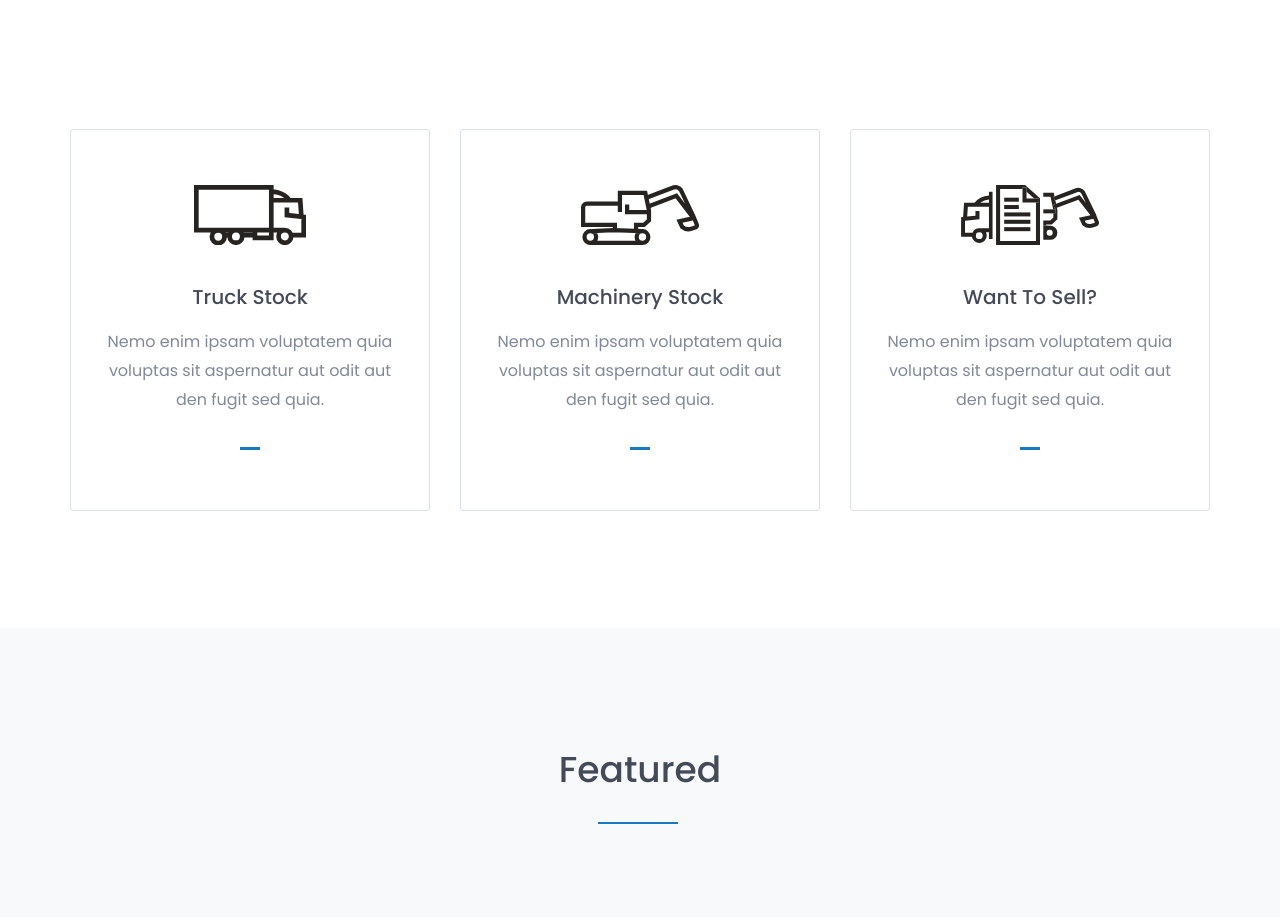
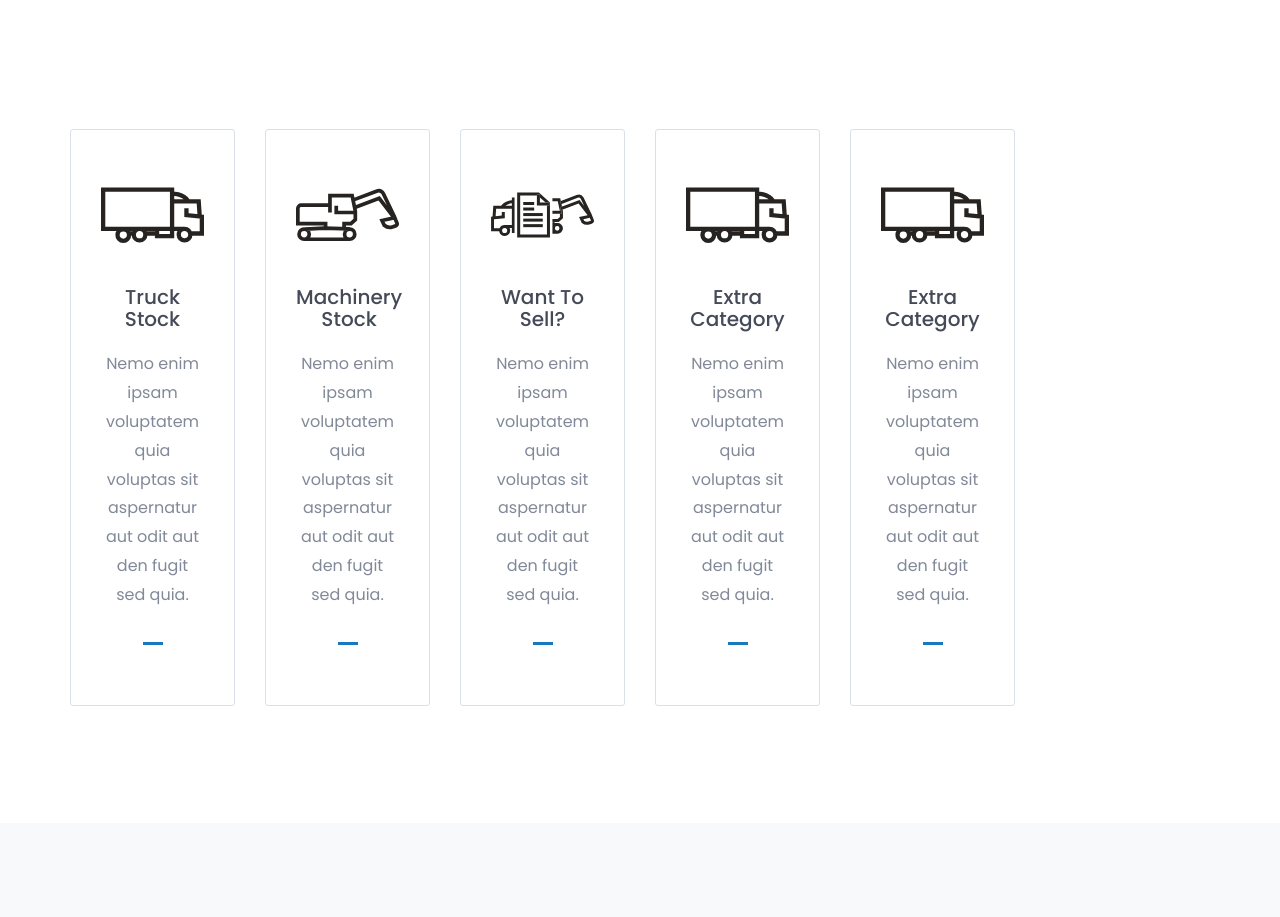
Before and after one commit to tiagomendes90/LEGA, a plain HTML site: page index.html in a window 1280 px wide. Shown: the part 760-1677 px from the top of the page. Drawn offline with nearby package versions, Linux system fonts and the light colour scheme.

Commit message:
Update index.html

```diff
--- a/index.html
+++ b/index.html
@@ -121,45 +121,58 @@
     <div class="container">
         <div class="service-content">
             <div class="row">
-						<div class="col-md-4 col-sm-6">
+                <div class="col-12 col-md-6 col-lg-2">
                     <div class="single-service-item">
                         <div class="single-service-icon">
                             <img src="assets/logo/1x/SVG/SVG/Ativo 7.svg" alt="Truck Icon" class="service-icon-img">
                         </div>
-								<h2><a href="#">truck stock<span> </span> </a></h2>
-								<p>
-									Nemo enim ipsam voluptatem quia voluptas sit aspernatur aut odit aut den fugit sed quia.
-								</p>
+                        <h2><a href="#">truck stock</a></h2>
+                        <p>Nemo enim ipsam voluptatem quia voluptas sit aspernatur aut odit aut den fugit sed quia.</p>
                     </div>
                 </div>
-						<div class="col-md-4 col-sm-6">
+                <div class="col-12 col-md-6 col-lg-2">
                     <div class="single-service-item">
                         <div class="single-service-icon">
                             <img src="assets/logo/1x/SVG/SVG/Ativo 6.svg" alt="machinery stock" class="service-icon-img">
                         </div>
-								<h2><a href="#">machinery stock <span> </span> </a></h2>
-								<p>
-									Nemo enim ipsam voluptatem quia voluptas sit aspernatur aut odit aut den fugit sed quia.
-								</p>
+                        <h2><a href="#">machinery stock</a></h2>
+                        <p>Nemo enim ipsam voluptatem quia voluptas sit aspernatur aut odit aut den fugit sed quia.</p>
                     </div>
                 </div>
-						<div class="col-md-4 col-sm-6">
+                <div class="col-12 col-md-6 col-lg-2">
                     <div class="single-service-item">
                         <div class="single-service-icon">
-									<img src="assets/logo/1x/SVG/SVG/Ativo 11.svg" alt="machinery stock" class="service-icon-img">
+                            <img src="assets/logo/1x/SVG/SVG/Ativo 11.svg" alt="want to sell" class="service-icon-img">
                         </div>
-								<h2><a href="#">want to sell? <span> </span> </a></h2>
-								<p>
-									Nemo enim ipsam voluptatem quia voluptas sit aspernatur aut odit aut den fugit sed quia.
-								</p>
+                        <h2><a href="#">want to sell?</a></h2>
+                        <p>Nemo enim ipsam voluptatem quia voluptas sit aspernatur aut odit aut den fugit sed quia.</p>
+                    </div>
+                </div>
+                <div class="col-12 col-md-6 col-lg-2">
+                    <div class="single-service-item">
+                        <div class="single-service-icon">
+                            <img src="assets/logo/1x/SVG/SVG/Ativo 7.svg" alt="extra category" class="service-icon-img">
+                        </div>
+                        <h2><a href="#">extra category</a></h2>
+                        <p>Nemo enim ipsam voluptatem quia voluptas sit aspernatur aut odit aut den fugit sed quia.</p>
+                    </div>
+                </div>
+                <div class="col-12 col-md-6 col-lg-2">
+                    <div class="single-service-item">
+                        <div class="single-service-icon">
+                            <img src="assets/logo/1x/SVG/SVG/Ativo 7.svg" alt="extra category" class="service-icon-img">
+                        </div>
+                        <h2><a href="#">extra category</a></h2>
+                        <p>Nemo enim ipsam voluptatem quia voluptas sit aspernatur aut odit aut den fugit sed quia.</p>
                     </div>
                 </div>
             </div>
         </div>
-			</div><!--/.container-->
-
-		</section><!--/.service-->
-		<!--service end-->
+    </div>
+        </div>
+    </div>
+</section>
+<!--service end -->
 
 		<!--new-cars start -->
 		<section id="new-cars" class="new-cars">
```
Lines whose indentation alone changed are shown as unchanged.
